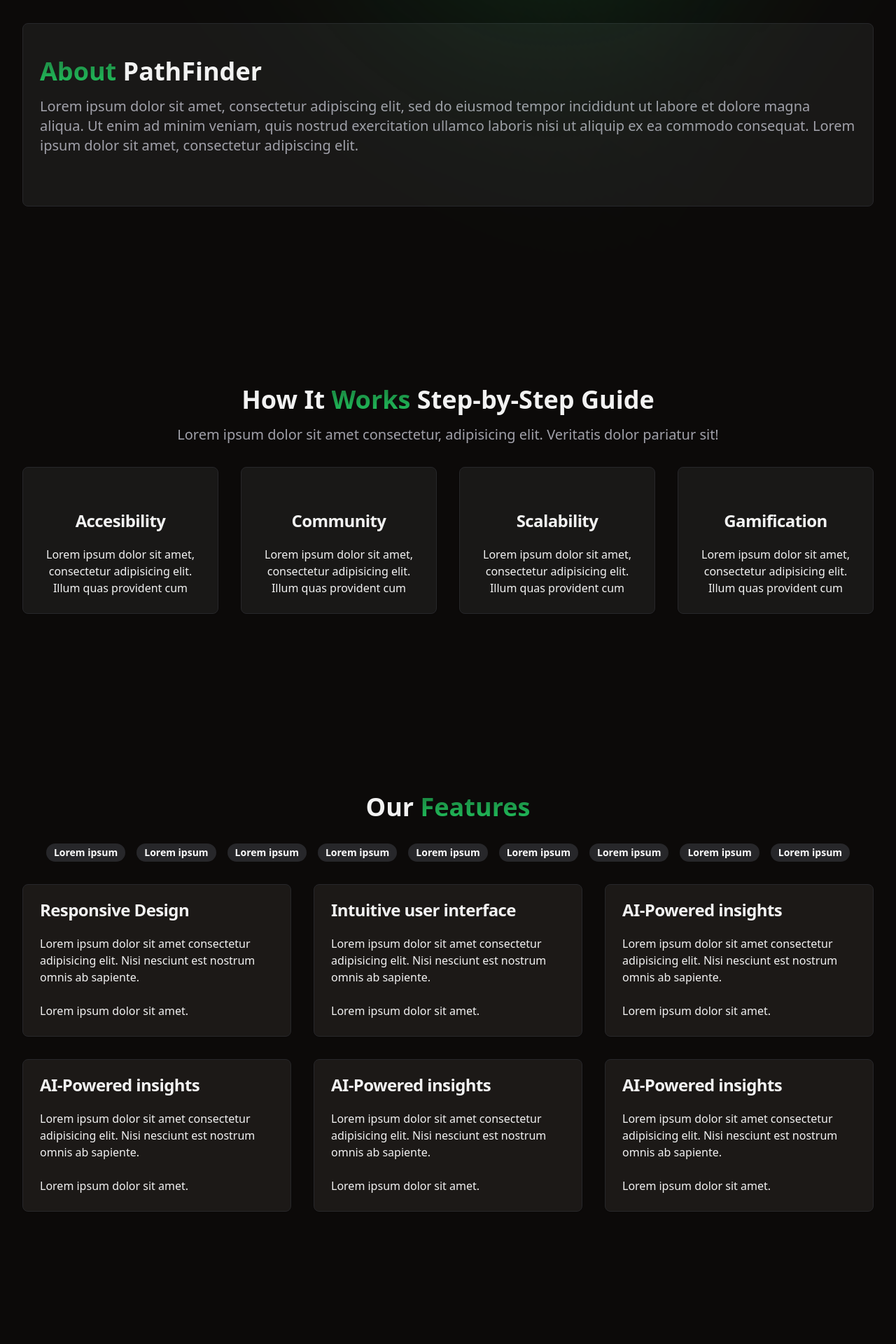
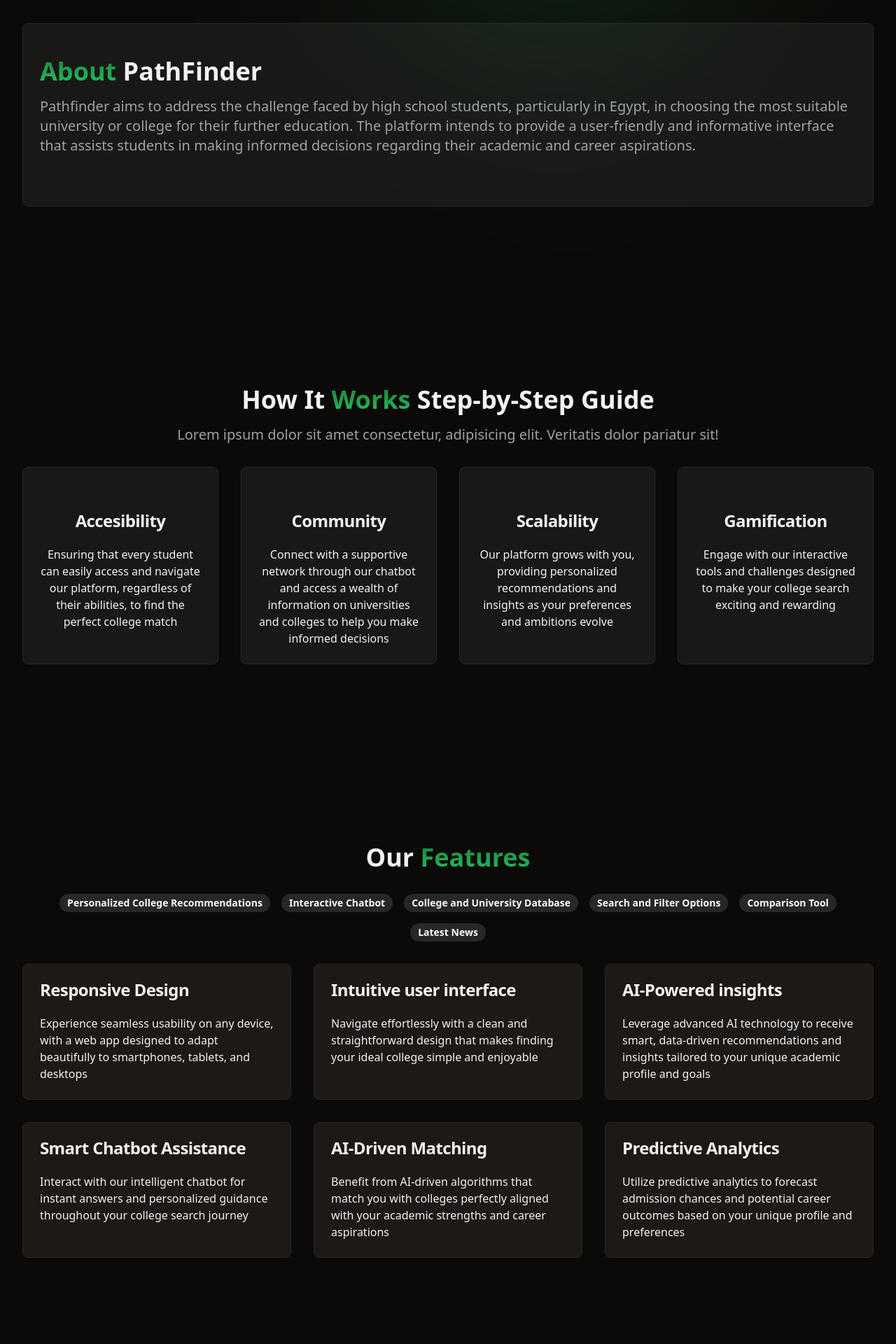
Before and after one commit to HamzaA598/PathFinder, a React (Vite) app in the folder PathFinder/Frontend/PathFinder-Frontend/: page / in a window 1280 px wide. Shown: the part 640-2560 px from the top of the page at 70% size. Built offline with nearby package versions, Linux system fonts and the light colour scheme; some icons are missing.

Commit message:
added new page and updated home page

```diff
--- a/PathFinder/Frontend/PathFinder-Frontend/src/App.tsx
+++ b/PathFinder/Frontend/PathFinder-Frontend/src/App.tsx
@@ -11,6 +11,7 @@ import University from "./Pages/University/University";
 import UniversityInfo from "./Pages/UniversityInfo/UniversityInfo";
 import CollegeInfo from "./Pages/CollegeInfo/CollegeInfo";
 import Compare from "./Pages/Compare/Compare";
+import News from "./Pages/News/News";
 
 function App() {
   // Get the current location using the useLocation hook
@@ -29,6 +30,7 @@ function App() {
         <Route path="/:name" element={<UniversityInfo />}></Route>
         <Route path="/:name/:name" element={<CollegeInfo />}></Route>
         <Route path="/Compare" element={<Compare />}></Route>
+        <Route path="/News" element={<News />}></Route>
       </Routes>
       {!isChatRoute && <Footer />}
       <Toaster />
--- a/PathFinder/Frontend/PathFinder-Frontend/src/Pages/Home/components/About.tsx
+++ b/PathFinder/Frontend/PathFinder-Frontend/src/Pages/Home/components/About.tsx
@@ -12,11 +12,12 @@ export const About = () => {
                 PathFinder
               </h2>
               <p className="text-xl text-muted-foreground mt-4">
-                Lorem ipsum dolor sit amet, consectetur adipiscing elit, sed do
-                eiusmod tempor incididunt ut labore et dolore magna aliqua. Ut
-                enim ad minim veniam, quis nostrud exercitation ullamco laboris
-                nisi ut aliquip ex ea commodo consequat. Lorem ipsum dolor sit
-                amet, consectetur adipiscing elit.
+                Pathfinder aims to address the challenge faced by high school
+                students, particularly in Egypt, in choosing the most suitable
+                university or college for their further education. The platform
+                intends to provide a user-friendly and informative interface
+                that assists students in making informed decisions regarding
+                their academic and career aspirations.
               </p>
             </div>
           </div>
--- a/PathFinder/Frontend/PathFinder-Frontend/src/Pages/Home/components/Features.tsx
+++ b/PathFinder/Frontend/PathFinder-Frontend/src/Pages/Home/components/Features.tsx
@@ -1,11 +1,5 @@
 import { Badge } from "@/components/ui/badge";
-import {
-  Card,
-  CardContent,
-  CardFooter,
-  CardHeader,
-  CardTitle,
-} from "@/components/ui/card";
+import { Card, CardContent, CardHeader, CardTitle } from "@/components/ui/card";
 
 interface FeatureProps {
   title: string;
@@ -16,45 +10,42 @@ const features: FeatureProps[] = [
   {
     title: "Responsive Design",
     description:
-      "Lorem ipsum dolor sit amet consectetur adipisicing elit. Nisi nesciunt est nostrum omnis ab sapiente.",
+      "Experience seamless usability on any device, with a web app designed to adapt beautifully to smartphones, tablets, and desktops",
   },
   {
     title: "Intuitive user interface",
     description:
-      "Lorem ipsum dolor sit amet consectetur adipisicing elit. Nisi nesciunt est nostrum omnis ab sapiente.",
+      "Navigate effortlessly with a clean and straightforward design that makes finding your ideal college simple and enjoyable",
   },
   {
     title: "AI-Powered insights",
     description:
-      "Lorem ipsum dolor sit amet consectetur adipisicing elit. Nisi nesciunt est nostrum omnis ab sapiente.",
+      "Leverage advanced AI technology to receive smart, data-driven recommendations and insights tailored to your unique academic profile and goals",
   },
   {
-    title: "AI-Powered insights",
+    title: "Smart Chatbot Assistance",
     description:
-      "Lorem ipsum dolor sit amet consectetur adipisicing elit. Nisi nesciunt est nostrum omnis ab sapiente.",
+      "Interact with our intelligent chatbot for instant answers and personalized guidance throughout your college search journey",
   },
   {
-    title: "AI-Powered insights",
+    title: "AI-Driven Matching",
     description:
-      "Lorem ipsum dolor sit amet consectetur adipisicing elit. Nisi nesciunt est nostrum omnis ab sapiente.",
+      "Benefit from AI-driven algorithms that match you with colleges perfectly aligned with your academic strengths and career aspirations",
   },
   {
-    title: "AI-Powered insights",
+    title: "Predictive Analytics",
     description:
-      "Lorem ipsum dolor sit amet consectetur adipisicing elit. Nisi nesciunt est nostrum omnis ab sapiente.",
+      "Utilize predictive analytics to forecast admission chances and potential career outcomes based on your unique profile and preferences",
   },
 ];
 
 const featureList: string[] = [
-  "Lorem ipsum",
-  "Lorem ipsum",
-  "Lorem ipsum",
-  "Lorem ipsum",
-  "Lorem ipsum",
-  "Lorem ipsum",
-  "Lorem ipsum",
-  "Lorem ipsum",
-  "Lorem ipsum",
+  "Personalized College Recommendations",
+  "Interactive Chatbot",
+  "College and University Database",
+  "Search and Filter Options",
+  "Comparison Tool",
+  "Latest News",
 ];
 
 export const Features = () => {
@@ -85,11 +76,6 @@ export const Features = () => {
             </CardHeader>
 
             <CardContent>{description}</CardContent>
-
-            <CardFooter>
-              {/* type something in the footer */}
-              Lorem ipsum dolor sit amet.
-            </CardFooter>
           </Card>
         ))}
       </div>
--- a/PathFinder/Frontend/PathFinder-Frontend/src/Pages/Home/components/Hero.tsx
+++ b/PathFinder/Frontend/PathFinder-Frontend/src/Pages/Home/components/Hero.tsx
@@ -12,8 +12,8 @@ export const Hero = () => {
           </h1>{" "}
         </main>
         <p className="text-xl text-muted-foreground md:w-10/12 mx-auto lg:mx-0">
-          Lorem ipsum dolor sit amet, consectetur adipiscing elit. Nunc nibh
-          magna, hendrerit ut elit sed, finibus imperdiet diam.
+          A platform for high school students to get personalized
+          recommendations and suggestions for colleges
         </p>
 
         <div className="space-y-4 md:space-y-0 md:space-x-4">
--- a/PathFinder/Frontend/PathFinder-Frontend/src/Pages/Home/components/HowItWorks.tsx
+++ b/PathFinder/Frontend/PathFinder-Frontend/src/Pages/Home/components/HowItWorks.tsx
@@ -12,25 +12,25 @@ const features: FeatureProps[] = [
     icon: <MedalIcon />,
     title: "Accesibility",
     description:
-      "Lorem ipsum dolor sit amet, consectetur adipisicing elit. Illum quas provident cum",
+      "Ensuring that every student can easily access and navigate our platform, regardless of their abilities, to find the perfect college match",
   },
   {
     icon: <MapIcon />,
     title: "Community",
     description:
-      "Lorem ipsum dolor sit amet, consectetur adipisicing elit. Illum quas provident cum",
+      "Connect with a supportive network through our chatbot and access a wealth of information on universities and colleges to help you make informed decisions",
   },
   {
     icon: <PlaneIcon />,
     title: "Scalability",
     description:
-      "Lorem ipsum dolor sit amet, consectetur adipisicing elit. Illum quas provident cum",
+      "Our platform grows with you, providing personalized recommendations and insights as your preferences and ambitions evolve",
   },
   {
     icon: <GiftIcon />,
     title: "Gamification",
     description:
-      "Lorem ipsum dolor sit amet, consectetur adipisicing elit. Illum quas provident cum",
+      "Engage with our interactive tools and challenges designed to make your college search exciting and rewarding",
   },
 ];
 
--- a/PathFinder/Frontend/PathFinder-Frontend/src/Pages/Home/components/Team.tsx
+++ b/PathFinder/Frontend/PathFinder-Frontend/src/Pages/Home/components/Team.tsx
@@ -25,7 +25,7 @@ const teamList: TeamProps[] = [
   {
     imageUrl: "",
     name: "Ziad Ibrahim",
-    position: "Position",
+    position: "Developer",
     socialNetworks: [
       {
         name: "Linkedin",
@@ -44,7 +44,7 @@ const teamList: TeamProps[] = [
   {
     imageUrl: "",
     name: "Hamza Abdul-Hameed",
-    position: "Position",
+    position: "Developer",
     socialNetworks: [
       { name: "Linkedin", url: "http://linkedin.com" },
       {
@@ -60,7 +60,7 @@ const teamList: TeamProps[] = [
   {
     imageUrl: "",
     name: "Yahia El-Hadidi",
-    position: "Position",
+    position: "Developer",
     socialNetworks: [
       { name: "Linkedin", url: "http://linkedin.com" },
 
@@ -73,7 +73,7 @@ const teamList: TeamProps[] = [
   {
     imageUrl: "",
     name: "Yahia Ashraf",
-    position: "Position",
+    position: "Developer",
     socialNetworks: [
       { name: "Linkedin", url: "http://linkedin.com" },
       {
@@ -85,7 +85,7 @@ const teamList: TeamProps[] = [
   {
     imageUrl: "",
     name: "Omar Tarek",
-    position: "Position",
+    position: "Developer",
     socialNetworks: [
       { name: "Linkedin", url: "http://linkedin.com" },
       {
@@ -143,10 +143,6 @@ export const Team = () => {
                 </CardDescription>
               </CardHeader>
 
-              <CardContent className="text-center pb-2">
-                <p>Lorem ipsum dolor sit amet, consectetur adipisicing elit.</p>
-              </CardContent>
-
               <CardFooter>
                 {socialNetworks.map(({ name, url }: SociaNetworkslProps) => (
                   <div key={name}>
--- /dev/null
+++ b/PathFinder/Frontend/PathFinder-Frontend/src/Pages/News/News.tsx
@@ -0,0 +1,58 @@
+import { Card, CardContent, CardHeader, CardTitle } from "@/components/ui/card";
+
+const News = () => {
+  const News_items = [
+    {
+      university: "Cairo University",
+      title:
+        "Lorem ipsum dolor sit amet consectetur adipisicing elit. Eveniet quas laudantium",
+      description:
+        "Lorem ipsum dolor sit amet consectetur adipisicing elit. Eveniet quas laudantium",
+    },
+    {
+      university: "Cairo University",
+      title: "You have a new message!",
+      description:
+        "Lorem ipsum dolor sit amet consectetur adipisicing elit. Eveniet quas laudantium",
+    },
+    {
+      university: "Cairo University",
+      title: "Your subscription is expiring soon!",
+      description:
+        "Lorem ipsum dolor sit amet consectetur adipisicing elit. Eveniet quas laudantium",
+    },
+    {
+      university: "Cairo University",
+      title: "Your subscription is expiring soon!",
+      description:
+        "Lorem ipsum dolor sit amet consectetur adipisicing elit. Eveniet quas laudantium",
+    },
+  ];
+
+  return (
+    <div className="News_page  w-[1300px]">
+      <Card className=" ml-64 h-screen  items-center justify-center ">
+        <CardHeader>
+          <CardTitle>News Page</CardTitle>
+        </CardHeader>
+        <CardContent className="grid gap-4">
+          {News_items.map((news_item, index) => (
+            <div
+              key={index}
+              className="mb-6 grid grid-cols-[25px_1fr] items-start pb-6 last:mb-0 last:pb-0 border-b border-gray-200"
+            >
+              <span className="flex h-3 w-3 translate-y-1 rounded-full bg-emerald-700" />
+              <div className="space-y-2 pl-4">
+                <p className="text-lg font-semibold ">{news_item.university}</p>
+                <p className="text-base font-medium">{news_item.title}</p>
+                <p className="text-sm">{news_item.description}</p>
+              </div>
+            </div>
+          ))}
+        </CardContent>
+      </Card>
+    </div>
+  );
+};
+
+export default News;
--- a/PathFinder/Frontend/PathFinder-Frontend/src/components/Navbar.tsx
+++ b/PathFinder/Frontend/PathFinder-Frontend/src/components/Navbar.tsx
@@ -37,8 +37,8 @@ const routeList: RouteProps[] = [
     label: "Compare",
   },
   {
-    href: "",
-    label: "Other Feature",
+    href: "/News",
+    label: "News page",
   },
   {
     href: "",
```
